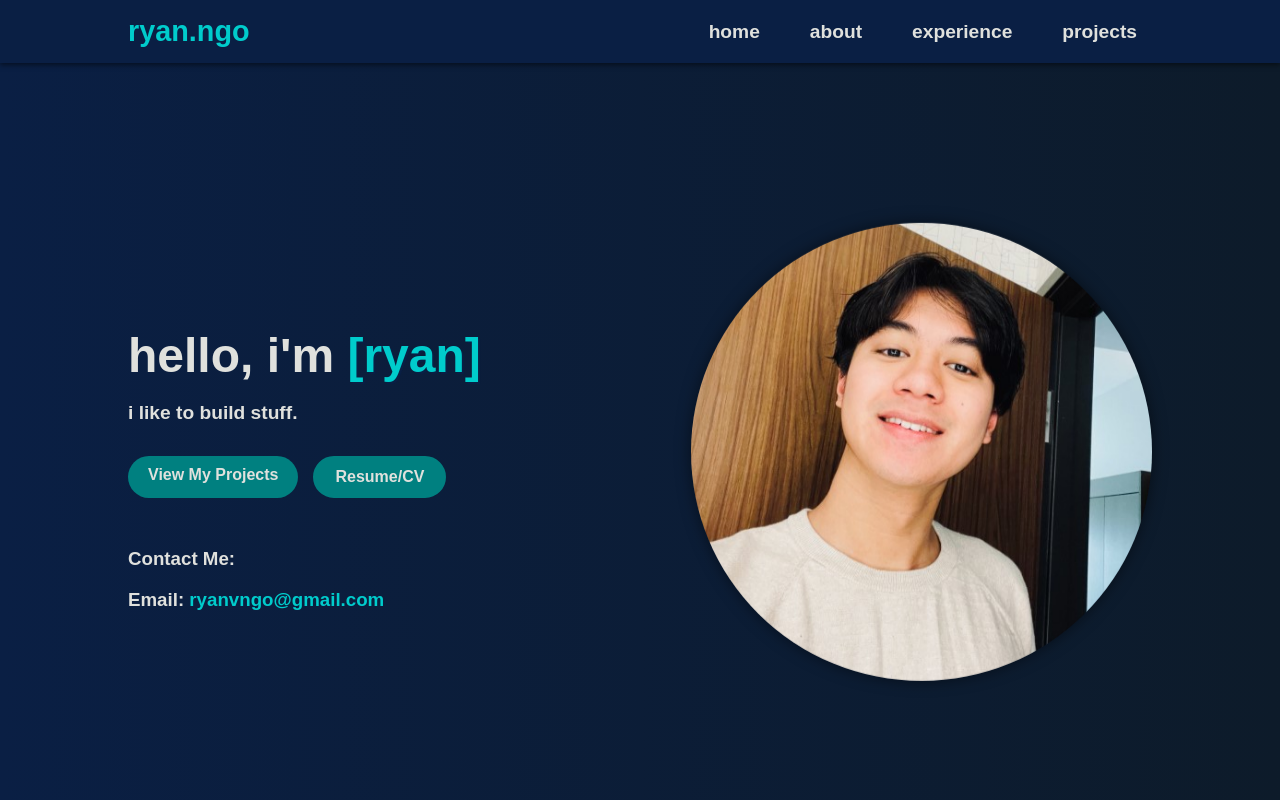
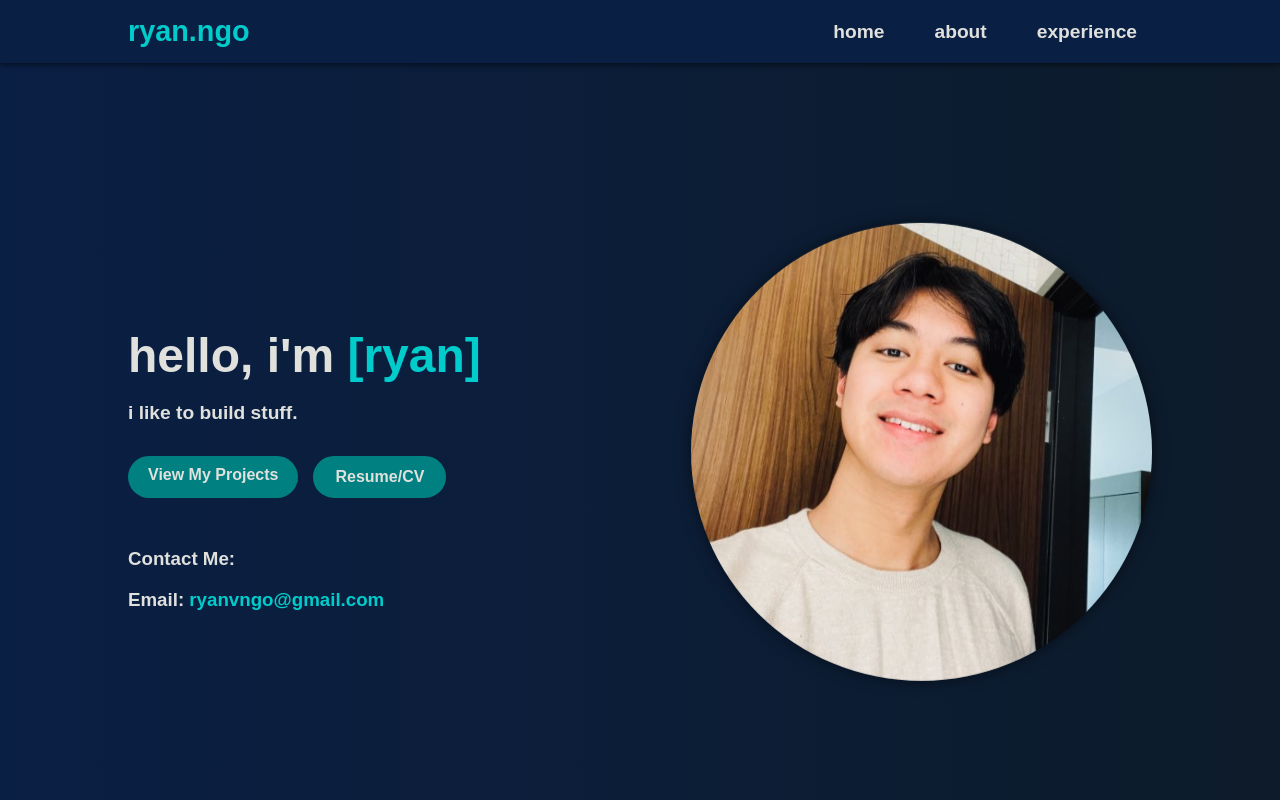
Before and after one commit to ryanvngo87/ryan-ngo-portfolio-main, a React (Create React App) app: page / in a window 1280 px wide. Shown: the top 800 px of the page. Built offline with nearby package versions, Linux system fonts and the light colour scheme.

Commit message:
Removed project bar in header

```diff
--- a/src/components/Header.js
+++ b/src/components/Header.js
@@ -20,9 +20,6 @@ function Header() {
           <li>
             <Link to="/experience">experience</Link>
           </li>
-          <li>
-            <Link to="/projects">projects</Link>
-          </li>
         </ul>
       </nav>
     </header>
```
